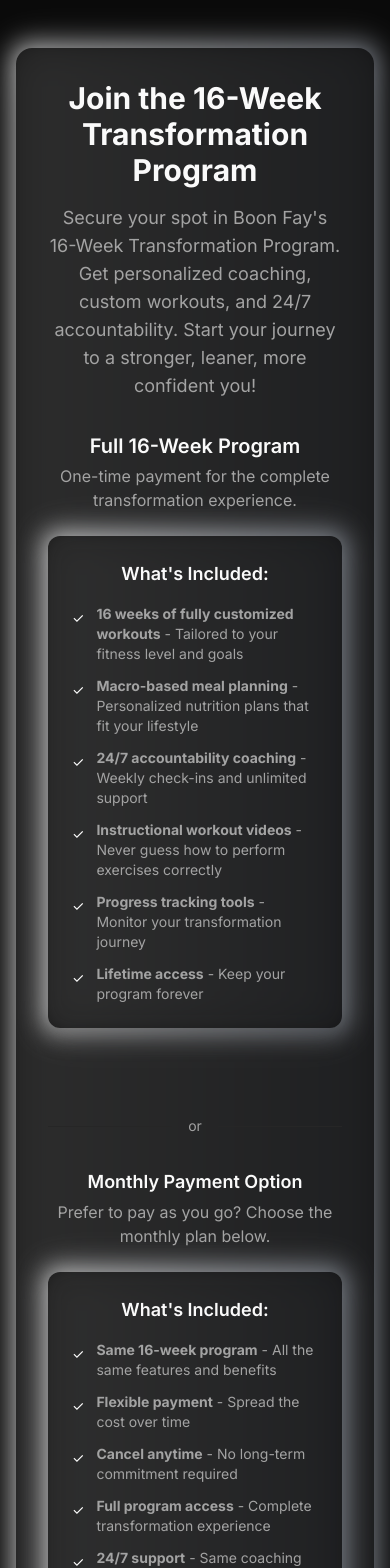
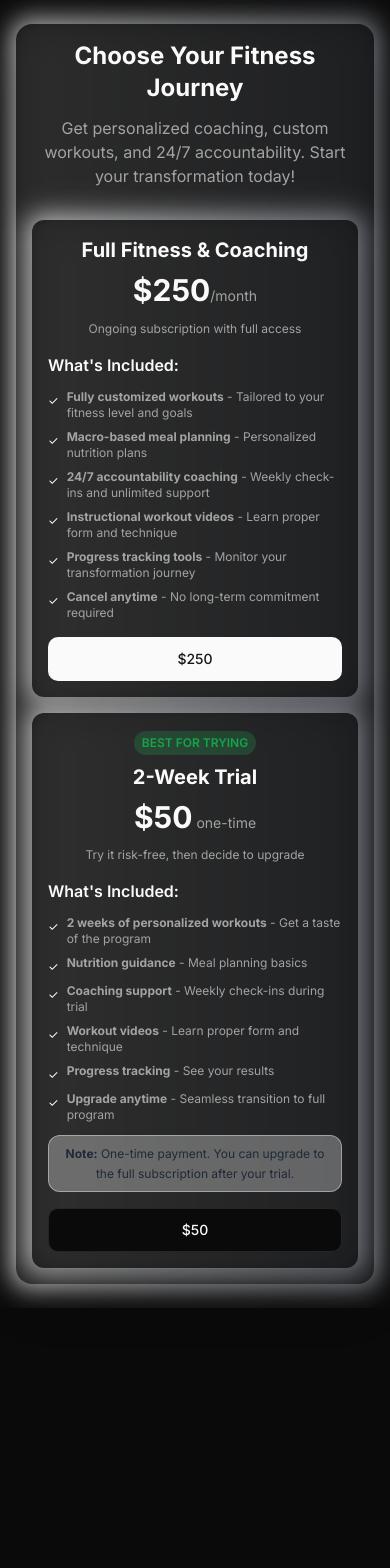
Before and after one commit to sweep-ai/BoonFayWebsite, a React (Vite) app: page /Payment in a window 390 px wide. Shown: the top 1568 px of the page. After the commit the page ends 1308 px from the top, so only its background shows below. Built offline with nearby package versions, Linux system fonts and the light colour scheme.

Commit message:
new pricing page

```diff
--- a/src/pages/Payment.tsx
+++ b/src/pages/Payment.tsx
@@ -1,141 +1,139 @@
-import React, { useEffect, useRef } from 'react';
-
-const PRIMARY_BUTTON = `<stripe-buy-button
-  buy-button-id="buy_btn_1Rm0FILclJQMsgqqtdWHC6SQ"
-  publishable-key="pk_live_51RRPtDLclJQMsgqqRolWd5oPa3kalgMuvAbGQwfLyTES0FisfNHndL35AKxZKNIUbV98SS2F54l3JxpjSpy0Z0Lz009Qe0v8sD"
-></stripe-buy-button>`;
-const SECONDARY_BUTTON = `<stripe-buy-button
-  buy-button-id="buy_btn_1Rm0GoLclJQMsgqqU5z2bUce"
-  publishable-key="pk_live_51RRPtDLclJQMsgqqRolWd5oPa3kalgMuvAbGQwfLyTES0FisfNHndL35AKxZKNIUbV98SS2F54l3JxpjSpy0Z0Lz009Qe0v8sD"
-></stripe-buy-button>`;
+import React from 'react';
+import { Button } from '@/components/ui/button';
 
 const Payment = () => {
-  const primaryRef = useRef(null);
-  const secondaryRef = useRef(null);
-
-  useEffect(() => {
-    // Only add the Stripe script if it hasn't been added yet
-    if (!document.querySelector('script[src="https://js.stripe.com/v3/buy-button.js"]')) {
-      const script = document.createElement('script');
-      script.src = 'https://js.stripe.com/v3/buy-button.js';
-      script.async = true;
-      document.body.appendChild(script);
-    }
-  }, []);
-
-  useEffect(() => {
-    if (primaryRef.current) {
-      primaryRef.current.innerHTML = PRIMARY_BUTTON;
-    }
-    if (secondaryRef.current) {
-      secondaryRef.current.innerHTML = SECONDARY_BUTTON;
-    }
-  }, []);
+  const subscriptionLink = 'https://buy.stripe.com/bJeaEYa8A8HgfPI4Ln0oM06';
+  const trialLink = 'https://buy.stripe.com/28EeVebcEe1A470cdP0oM07';
 
   return (
-    <div className="min-h-screen flex flex-col items-center justify-center bg-background px-4 py-12">
-      <div className="relative w-full max-w-xl mx-auto">
+    <div className="min-h-screen flex flex-col items-center justify-center bg-background px-4 py-6 sm:py-8 md:py-12">
+      <div className="relative w-full max-w-4xl mx-auto">
         <div className="absolute -inset-1 rounded-2xl bg-gradient-to-r from-white to-gray-400 opacity-70 blur-md glow-white" />
-        <div className="relative bg-card/80 backdrop-blur-md rounded-2xl shadow-2xl z-10 p-8 flex flex-col items-center">
-          <h1 className="text-3xl md:text-4xl font-bold text-center text-foreground mb-4">Join the 16-Week Transformation Program</h1>
-          <p className="text-lg text-muted-foreground text-center mb-8 max-w-2xl">
-            Secure your spot in Boon Fay's 16-Week Transformation Program. Get personalized coaching, custom workouts, and 24/7 accountability. Start your journey to a stronger, leaner, more confident you!
+        <div className="relative bg-card/80 backdrop-blur-md rounded-2xl shadow-2xl z-10 p-4 sm:p-6 md:p-8">
+          <h1 className="text-2xl sm:text-3xl md:text-4xl font-bold text-center text-foreground mb-3 sm:mb-4">Choose Your Fitness Journey</h1>
+          <p className="text-base sm:text-lg text-muted-foreground text-center mb-8 sm:mb-10 md:mb-12 max-w-2xl mx-auto px-2">
+            Get personalized coaching, custom workouts, and 24/7 accountability. Start your transformation today!
           </p>
 
-          {/* Primary Stripe Buy Button */}
-          <div className="w-full mb-8">
-            <div className="mb-6">
-              <h2 className="text-xl font-semibold text-foreground text-center mb-1">Full 16-Week Program</h2>
-              <p className="text-base text-muted-foreground text-center mb-2">One-time payment for the complete transformation experience.</p>
+          <div className="grid md:grid-cols-2 gap-4 sm:gap-6 md:gap-8">
+            {/* Subscription Plan */}
+            <div className="relative">
+              <div className="absolute -inset-1 rounded-xl bg-gradient-to-r from-white to-gray-400 opacity-70 blur-md glow-white" />
+              <div className="relative bg-card/80 backdrop-blur-md rounded-xl shadow-xl z-10 p-4 sm:p-6 md:p-8 flex flex-col h-full">
+                <div className="flex-1">
+                  <div className="text-center mb-4 sm:mb-6">
+                    <h2 className="text-xl sm:text-2xl font-bold text-foreground mb-2">Full Fitness & Coaching</h2>
+                    <div className="mb-3 sm:mb-4">
+                      <span className="text-3xl sm:text-4xl font-bold text-foreground">$250</span>
+                      <span className="text-muted-foreground text-sm sm:text-base">/month</span>
+                    </div>
+                    <p className="text-xs sm:text-sm text-muted-foreground">Ongoing subscription with full access</p>
                   </div>
 
-            {/* What's Included Card */}
-            <div className="relative mb-6">
-              <div className="absolute -inset-1 rounded-xl bg-gradient-to-r from-white to-gray-400 opacity-70 blur-md glow-white" />
-              <div className="relative bg-card/80 backdrop-blur-md rounded-xl shadow-xl z-10 p-6">
-                <h3 className="text-lg font-semibold text-foreground mb-4 text-center">What's Included:</h3>
-                <ul className="space-y-3 text-sm text-muted-foreground">
-                  <li className="flex items-start gap-3">
-                    <span className="text-white mt-1">✓</span>
-                    <span><strong>16 weeks of fully customized workouts</strong> - Tailored to your fitness level and goals</span>
+                  <div className="mb-4 sm:mb-6">
+                    <h3 className="text-base sm:text-lg font-semibold text-foreground mb-3 sm:mb-4">What's Included:</h3>
+                    <ul className="space-y-2 sm:space-y-3 text-xs sm:text-sm text-muted-foreground">
+                      <li className="flex items-start gap-2 sm:gap-3">
+                        <span className="text-white mt-1 flex-shrink-0">✓</span>
+                        <span><strong>Fully customized workouts</strong> - Tailored to your fitness level and goals</span>
                       </li>
-                  <li className="flex items-start gap-3">
-                    <span className="text-white mt-1">✓</span>
-                    <span><strong>Macro-based meal planning</strong> - Personalized nutrition plans that fit your lifestyle</span>
+                      <li className="flex items-start gap-2 sm:gap-3">
+                        <span className="text-white mt-1 flex-shrink-0">✓</span>
+                        <span><strong>Macro-based meal planning</strong> - Personalized nutrition plans</span>
                       </li>
-                  <li className="flex items-start gap-3">
-                    <span className="text-white mt-1">✓</span>
+                      <li className="flex items-start gap-2 sm:gap-3">
+                        <span className="text-white mt-1 flex-shrink-0">✓</span>
                         <span><strong>24/7 accountability coaching</strong> - Weekly check-ins and unlimited support</span>
                       </li>
-                  <li className="flex items-start gap-3">
-                    <span className="text-white mt-1">✓</span>
-                    <span><strong>Instructional workout videos</strong> - Never guess how to perform exercises correctly</span>
+                      <li className="flex items-start gap-2 sm:gap-3">
+                        <span className="text-white mt-1 flex-shrink-0">✓</span>
+                        <span><strong>Instructional workout videos</strong> - Learn proper form and technique</span>
                       </li>
-                  <li className="flex items-start gap-3">
-                    <span className="text-white mt-1">✓</span>
+                      <li className="flex items-start gap-2 sm:gap-3">
+                        <span className="text-white mt-1 flex-shrink-0">✓</span>
                         <span><strong>Progress tracking tools</strong> - Monitor your transformation journey</span>
                       </li>
-                  <li className="flex items-start gap-3">
-                    <span className="text-white mt-1">✓</span>
-                    <span><strong>Lifetime access</strong> - Keep your program forever</span>
+                      <li className="flex items-start gap-2 sm:gap-3">
+                        <span className="text-white mt-1 flex-shrink-0">✓</span>
+                        <span><strong>Cancel anytime</strong> - No long-term commitment required</span>
                       </li>
                     </ul>
                   </div>
                 </div>
 
-            <div ref={primaryRef} />
+                <Button
+                  className="w-full text-sm sm:text-base md:text-lg py-4 sm:py-5 md:py-6 mt-auto"
+                  size="lg"
+                  onClick={() => window.open(subscriptionLink, '_blank')}
+                >
+                  <span className="hidden sm:inline">Get Started - </span>$250<span className="hidden sm:inline">/month</span>
+                </Button>
+              </div>
             </div>
 
-          {/* Divider */}
-          <div className="flex items-center w-full my-8">
-            <div className="flex-grow border-t border-muted" />
-            <span className="mx-4 text-muted-foreground text-sm">or</span>
-            <div className="flex-grow border-t border-muted" />
+            {/* Trial Plan */}
+            <div className="relative">
+              <div className="absolute -inset-1 rounded-xl bg-gradient-to-r from-white to-gray-400 opacity-70 blur-md glow-white" />
+              <div className="relative bg-card/80 backdrop-blur-md rounded-xl shadow-xl z-10 p-4 sm:p-6 md:p-8 flex flex-col h-full">
+                <div className="flex-1">
+                  <div className="text-center mb-4 sm:mb-6">
+                    <div className="inline-block px-2 sm:px-3 py-1 bg-green-500/20 text-green-600 text-xs font-semibold rounded-full mb-2 sm:mb-3">
+                      BEST FOR TRYING
+                    </div>
+                    <h2 className="text-xl sm:text-2xl font-bold text-foreground mb-2">2-Week Trial</h2>
+                    <div className="mb-3 sm:mb-4">
+                      <span className="text-3xl sm:text-4xl font-bold text-foreground">$50</span>
+                      <span className="text-muted-foreground text-sm sm:text-base md:text-lg"> one-time</span>
+                    </div>
+                    <p className="text-xs sm:text-sm text-muted-foreground">Try it risk-free, then decide to upgrade</p>
                   </div>
 
-          {/* Secondary Stripe Buy Button */}
-          <div className="w-full">
-            <div className="mb-6">
-              <h2 className="text-lg font-semibold text-foreground text-center mb-1">Monthly Payment Option</h2>
-              <p className="text-base text-muted-foreground text-center mb-2">Prefer to pay as you go? Choose the monthly plan below.</p>
-            </div>
-
-            {/* What's Included Card */}
-            <div className="relative mb-6">
-              <div className="absolute -inset-1 rounded-xl bg-gradient-to-r from-white to-gray-400 opacity-70 blur-md glow-white" />
-              <div className="relative bg-card/80 backdrop-blur-md rounded-xl shadow-xl z-10 p-6">
-                <h3 className="text-lg font-semibold text-foreground mb-4 text-center">What's Included:</h3>
-                <ul className="space-y-3 text-sm text-muted-foreground">
-                  <li className="flex items-start gap-3">
-                    <span className="text-white mt-1">✓</span>
-                    <span><strong>Same 16-week program</strong> - All the same features and benefits</span>
+                  <div className="mb-4 sm:mb-6">
+                    <h3 className="text-base sm:text-lg font-semibold text-foreground mb-3 sm:mb-4">What's Included:</h3>
+                    <ul className="space-y-2 sm:space-y-3 text-xs sm:text-sm text-muted-foreground">
+                      <li className="flex items-start gap-2 sm:gap-3">
+                        <span className="text-white mt-1 flex-shrink-0">✓</span>
+                        <span><strong>2 weeks of personalized workouts</strong> - Get a taste of the program</span>
                       </li>
-                  <li className="flex items-start gap-3">
-                    <span className="text-white mt-1">✓</span>
-                    <span><strong>Flexible payment</strong> - Spread the cost over time</span>
+                      <li className="flex items-start gap-2 sm:gap-3">
+                        <span className="text-white mt-1 flex-shrink-0">✓</span>
+                        <span><strong>Nutrition guidance</strong> - Meal planning basics</span>
                       </li>
-                  <li className="flex items-start gap-3">
-                    <span className="text-white mt-1">✓</span>
-                    <span><strong>Cancel anytime</strong> - No long-term commitment required</span>
+                      <li className="flex items-start gap-2 sm:gap-3">
+                        <span className="text-white mt-1 flex-shrink-0">✓</span>
+                        <span><strong>Coaching support</strong> - Weekly check-ins during trial</span>
                       </li>
-                  <li className="flex items-start gap-3">
-                    <span className="text-white mt-1">✓</span>
-                    <span><strong>Full program access</strong> - Complete transformation experience</span>
+                      <li className="flex items-start gap-2 sm:gap-3">
+                        <span className="text-white mt-1 flex-shrink-0">✓</span>
+                        <span><strong>Workout videos</strong> - Learn proper form and technique</span>
                       </li>
-                  <li className="flex items-start gap-3">
-                    <span className="text-white mt-1">✓</span>
-                    <span><strong>24/7 support</strong> - Same coaching and accountability</span>
+                      <li className="flex items-start gap-2 sm:gap-3">
+                        <span className="text-white mt-1 flex-shrink-0">✓</span>
+                        <span><strong>Progress tracking</strong> - See your results</span>
+                      </li>
+                      <li className="flex items-start gap-2 sm:gap-3">
+                        <span className="text-white mt-1 flex-shrink-0">✓</span>
+                        <span><strong>Upgrade anytime</strong> - Seamless transition to full program</span>
                       </li>
                     </ul>
-                <div className="mt-4 p-3 bg-white/30 rounded-lg border border-white/40">
-                  <p className="text-xs text-gray-800 text-center">
-                    <strong>Note:</strong> Monthly payments continue until the full program cost is covered
+                    <div className="mt-3 sm:mt-4 p-2 sm:p-3 bg-white/30 rounded-lg border border-white/40">
+                      <p className="text-xs text-gray-800 text-center leading-relaxed">
+                        <strong>Note:</strong> One-time payment. You can upgrade to the full subscription after your trial.
                       </p>
                     </div>
                   </div>
                 </div>
 
-            <div ref={secondaryRef} />
+                <Button
+                  className="w-full text-sm sm:text-base md:text-lg py-4 sm:py-5 md:py-6 mt-auto"
+                  size="lg"
+                  variant="outline"
+                  onClick={() => window.open(trialLink, '_blank')}
+                >
+                  <span className="hidden sm:inline">Start 2-Week Trial - </span>$50
+                </Button>
+              </div>
+            </div>
           </div>
         </div>
       </div>
```
Also changed, not shown: public/RobertAfter.png (deleted), public/RobertBefore.png (deleted). Lines whose indentation alone changed are shown as unchanged.
